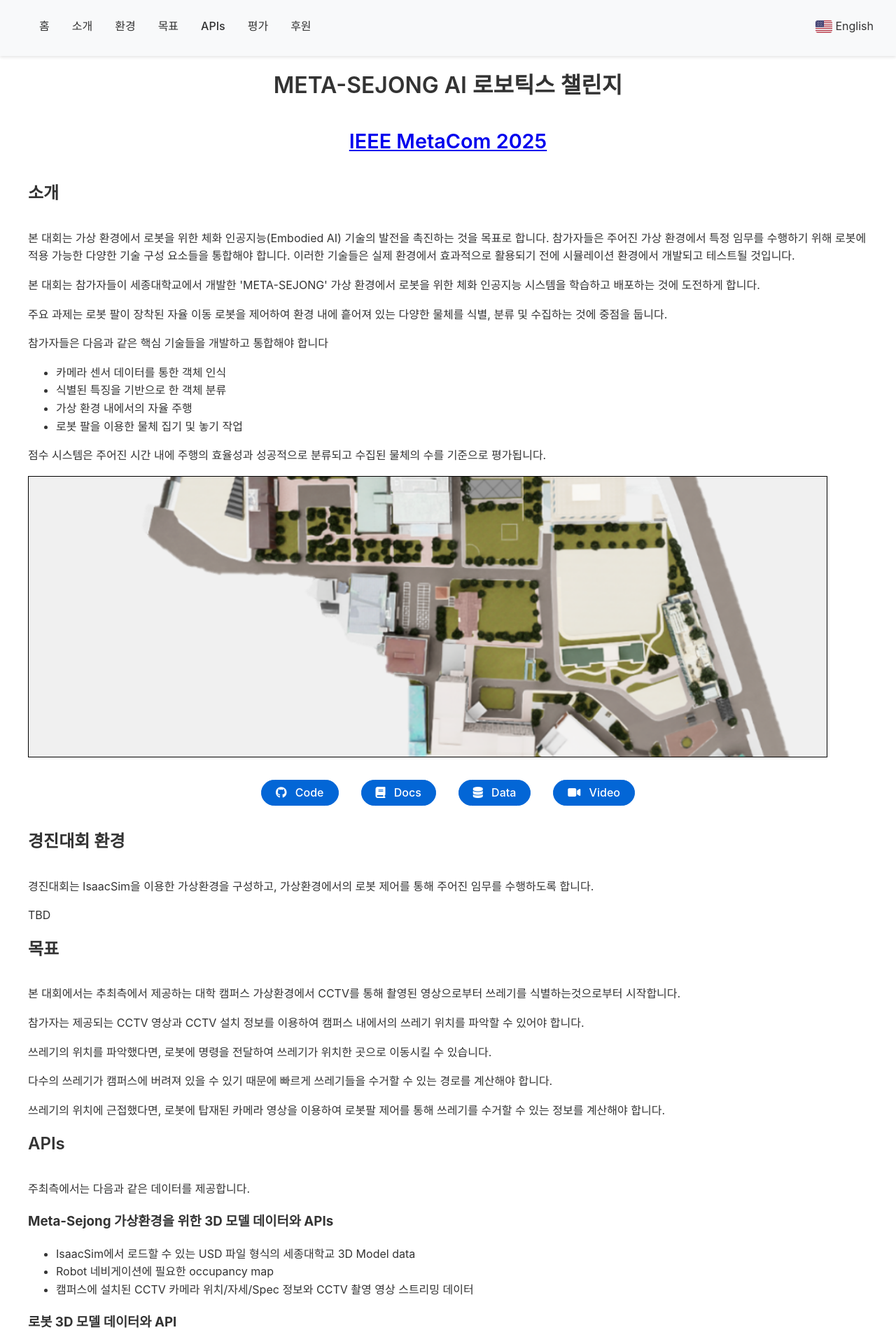
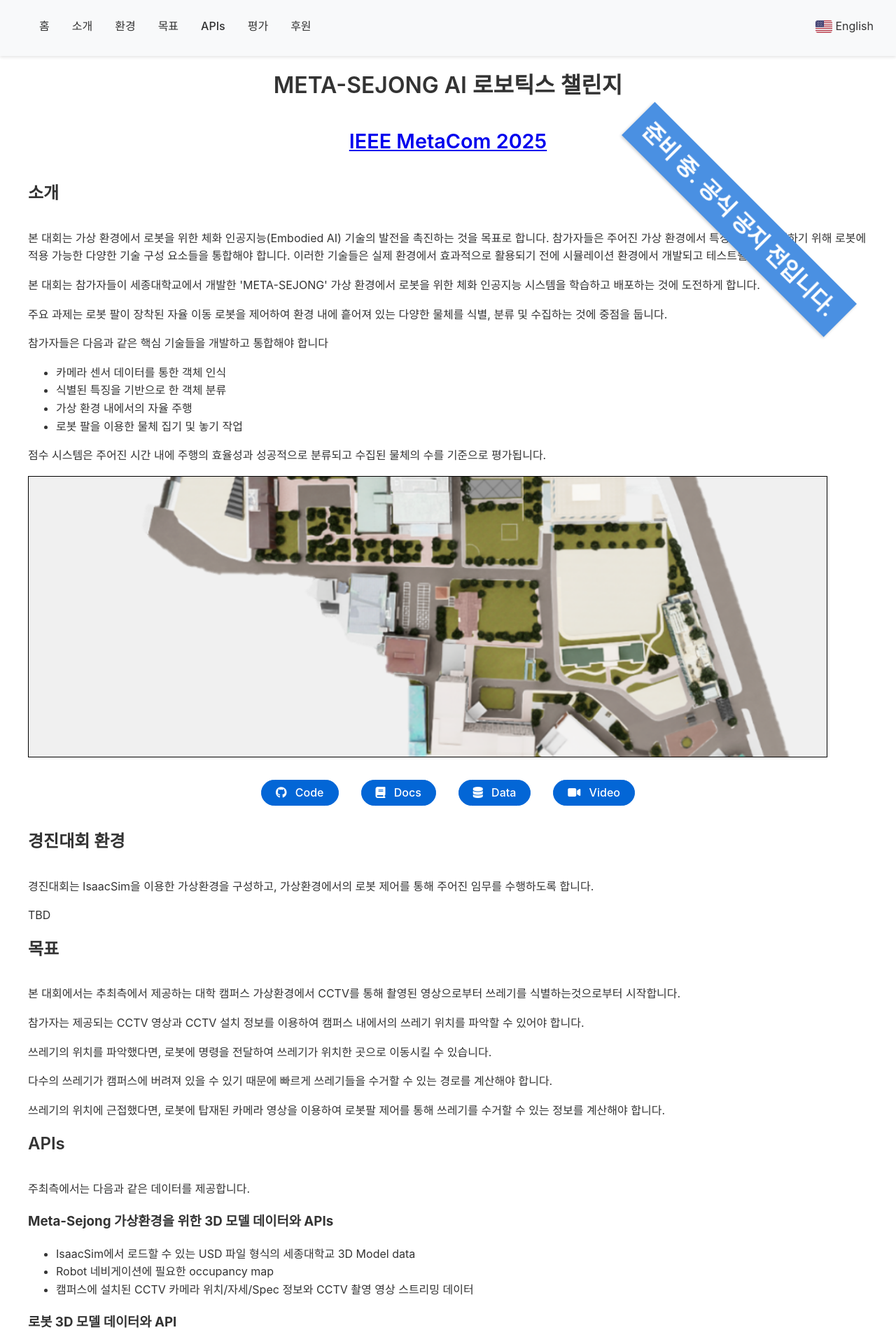
Before and after one commit to metasejong-competition/metasejong-competition.github.io, a Jekyll site: the page built from _ko/index.md, in a window 1280 px wide. Shown: the top 1920 px of the page at 70% size. Built offline with Jekyll 4.4.1, drawn with Linux system fonts in a browser that asks for light colours.

Commit message:
임시공지임을 명시

```diff
--- a/_data/translations/en.yml
+++ b/_data/translations/en.yml
@@ -6,6 +6,7 @@ nav:
   api: "APIs"
   evaluation: "Evaluation"
   sponsor: "Sponsors"
+  notice-badge: "Comming soon. Not Official Notice!"
 
 footer:
   copyright: "All rights reserved."
--- a/_data/translations/ko.yml
+++ b/_data/translations/ko.yml
@@ -1,14 +1,15 @@
 nav:
-  home: 홈
-  intro: 소개
-  environment: 환경
-  objectives: 목표
-  api: APIs
-  evaluation: 평가
-  sponsor: 후원
+  home: "홈"
+  intro: "소개"
+  environment: "환경"
+  objectives: "목표"
+  api: "APIs"
+  evaluation: "평가"
+  sponsor: "후원"
+  notice-badge: "준비 중. 공식 공지 전입니다."
 
 footer:
-  copyright: 모든 권리 보유.
+  copyright: "모든 권리 보유."
 
 lang:
   ko: 한국어
--- a/_layouts/default.html
+++ b/_layouts/default.html
@@ -10,11 +10,12 @@
 </head>
 <body>
     <header>
+        {% assign current_lang = page.lang | default: 'en' %}
+        {% assign t = site.data.translations[current_lang] %}
         <nav>
+            <div class="notice-badge">{{ t.nav.notice-badge }}</div>
             <div class="nav-bar">
                 <div class="nav-links">
-                    {% assign current_lang = page.lang | default: 'en' %}
-                    {% assign t = site.data.translations[current_lang] %}
                     <a href="#home">{{ t.nav.home }}</a>
                     <a href="#intro-section">{{ t.nav.intro }}</a>
                     <a href="#environment-section">{{ t.nav.environment }}</a>
--- a/_sass/_components.scss
+++ b/_sass/_components.scss
@@ -91,3 +91,30 @@
         }
     }
 }
+
+.notice-badge {
+  position: fixed;
+  top: 280px;
+  right: 20px;
+  background-color: #4a90e2;
+  color: white;
+  padding: 8px 16px;
+  font-size: 2rem;
+  font-weight: 600;
+  z-index: 1000;
+  box-shadow: 0 2px 4px rgba(0, 0, 0, 0.2);
+  transform: rotate(45deg);
+  transform-origin: center;
+}
+
+@keyframes pulse {
+  0% {
+    transform: scale(1);
+  }
+  50% {
+    transform: scale(1.05);
+  }
+  100% {
+    transform: scale(1);
+  }
+}
```
